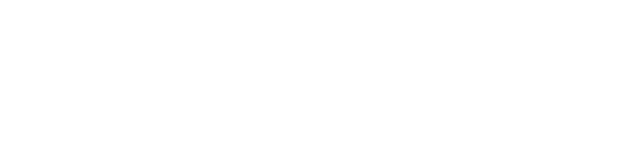
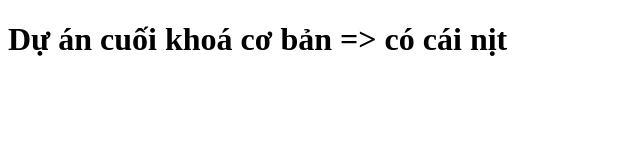
Before and after one commit to nguyennamhai3465/Haideptrai, a plain HTML site: page section1/index.html in a window 1280 px wide. Shown: the whole page, without its empty margins (0-640 px from the left). Drawn offline with Linux system fonts and the light colour scheme.

Commit message:
đẹptraivl

```diff
--- a/section1/index.html
+++ b/section1/index.html
@@ -7,6 +7,6 @@
     <title>Document</title>
 </head>
 <body>
-
+    <h1>Dự án cuối khoá cơ bản => có cái nịt</h1>
 </body>
 </html>
```
